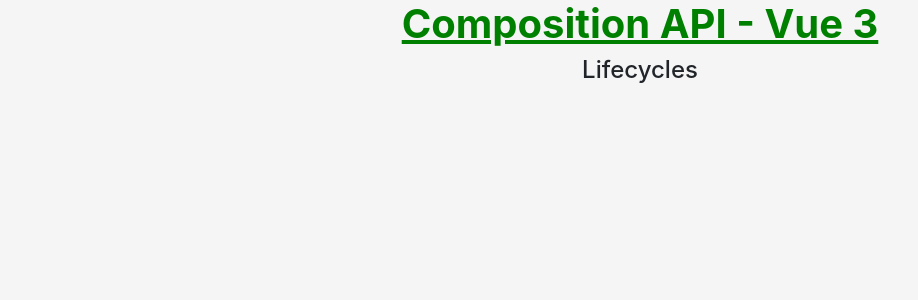
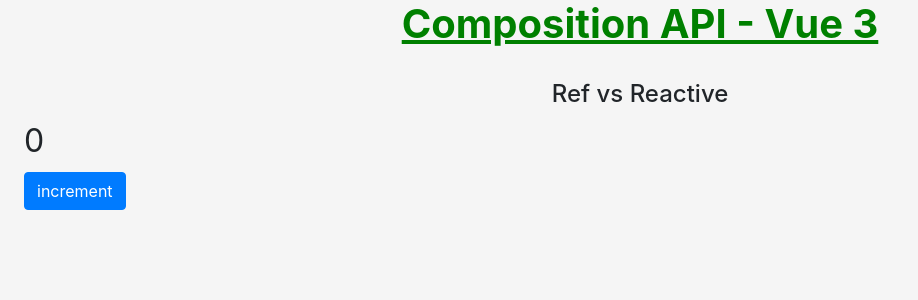
Before and after one commit to christiancazu/vue-3-intro, a Vue app: page / in a window 1280 px wide. Shown: the top 300 px of the page, without its empty margins (0-918 px from the left). Built offline with nearby package versions, Linux system fonts and the light colour scheme.

Commit message:
ref vs reactive

```diff
--- a/src/App.vue
+++ b/src/App.vue
@@ -10,6 +10,7 @@
 
 <style lang="scss" scoped>
 main {
+  font-size: 2rem;
   min-height: 100vh;
   background-color: whitesmoke;
 }
--- a/src/views/Home.vue
+++ b/src/views/Home.vue
@@ -1,6 +1,15 @@
 <template>
-<section id="my-section">
-  <h4 class="h4 text-center">Lifecycles</h4>
+<section class="p-4">
+  <h4 class="h4 text-center">Ref vs Reactive</h4>
+
+  <div>{{ value }}</div>
+
+  <button
+    class="btn btn-primary"
+    @click="increment"
+  >
+    increment
+  </button>
 </section>
 </template>
 
@@ -8,24 +17,26 @@
 export default {
   name: 'Home',
 
+  data () {
+    return {
+      value: 0
+    }
+  },
+
   setup () {
-    const mySection = document.getElementById('my-section')
+  },
 
-    console.log('mySection', mySection)
+  methods: {
+    increment () {
+      this.value++
+    }
   }
 }
 
 /**
- *  beforeCreate -> use setup()
-    created -> use setup()
-    beforeMount -> onBeforeMount
-    mounted -> onMounted
-    beforeUpdate -> onBeforeUpdate
-    updated -> onUpdated
-    beforeDestroy -> onBeforeUnmount
-    destroyed -> onUnmounted
-    activated -> onActivated
-    deactivated -> onDeactivated
-    errorCaptured -> onErrorCaptured
+ * ref (unwrap)
+ * reactive (destructuring)
+ * toRefs
+ * toRef
  */
 </script>
```
